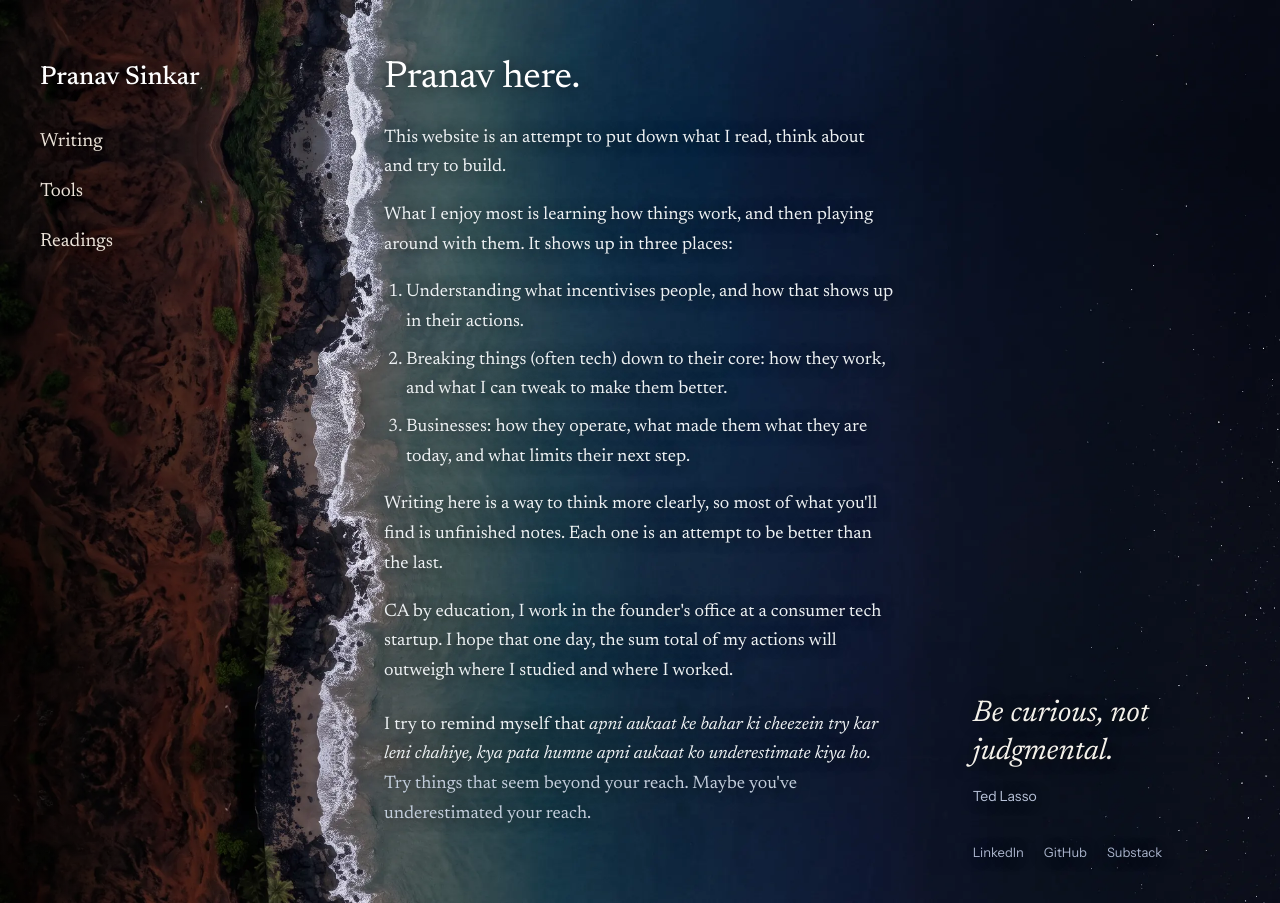
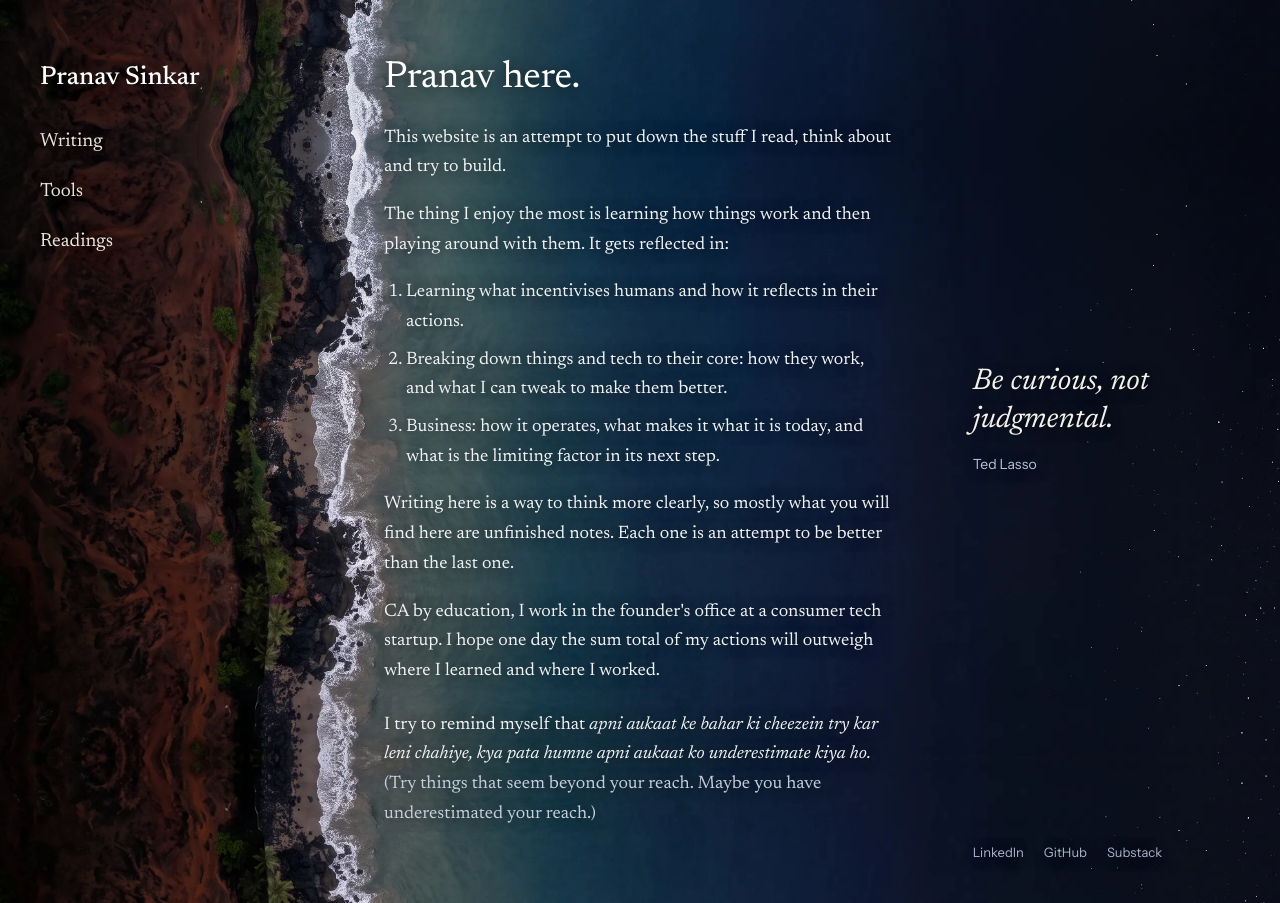
Before and after one commit to P-sinkar/P-sinkar.github.io, a Jekyll site: the page built from index.html, in a window 1280 px wide. Built offline with Jekyll 4.4.1, drawn with Linux system fonts in a browser that asks for light colours.

Commit message:
Home: Pranav's own About wording (grammar fixes only); quote centred in the night sky
Co-Authored-By: Claude Opus 5.5 <noreply@anthropic.com>
Claude-Session: https://claude.ai/code/session_01WLZp7DsgwKqm3Zbe75ynJs

```diff
--- a/assets/style.css
+++ b/assets/style.css
@@ -88,8 +88,8 @@ a:hover { text-decoration-thickness: 2px; }
 
 .home-quote {
   grid-area: quote;
-  align-self: end;
-  margin: 0 0 32px;
+  align-self: center;   /* in the middle of the night sky, away from the links */
+  margin: 0;
 }
 .home-quote blockquote { margin: 0 0 14px; padding: 0; border: 0; font-size: 1.875rem; line-height: 1.25; font-style: italic; color: #f4f1ea; }
 .home-quote figcaption { font-family: var(--sans); font-size: .875rem; color: #b9c3da; }
--- a/index.html
+++ b/index.html
@@ -3,13 +3,13 @@ layout: home
 title: Home
 ---
 <h1>Pranav here.</h1>
-<p>This website is an attempt to put down what I read, think about and try to build.</p>
-<p>What I enjoy most is learning how things work, and then playing around with them. It shows up in three places:</p>
+<p>This website is an attempt to put down the stuff I read, think about and try to build.</p>
+<p>The thing I enjoy the most is learning how things work and then playing around with them. It gets reflected in:</p>
 <ol>
-  <li>Understanding what incentivises people, and how that shows up in their actions.</li>
-  <li>Breaking things (often tech) down to their core: how they work, and what I can tweak to make them better.</li>
-  <li>Businesses: how they operate, what made them what they are today, and what limits their next step.</li>
+  <li>Learning what incentivises humans and how it reflects in their actions.</li>
+  <li>Breaking down things and tech to their core: how they work, and what I can tweak to make them better.</li>
+  <li>Business: how it operates, what makes it what it is today, and what is the limiting factor in its next step.</li>
 </ol>
-<p>Writing here is a way to think more clearly, so most of what you'll find is unfinished notes. Each one is an attempt to be better than the last.</p>
-<p>CA by education, I work in the founder's office at a consumer tech startup. I hope that one day, the sum total of my actions will outweigh where I studied and where I worked.</p>
-<p class="aukaat">I try to remind myself that <em>apni aukaat ke bahar ki cheezein try kar leni chahiye, kya pata humne apni aukaat ko underestimate kiya ho.</em><br><span class="translation">Try things that seem beyond your reach. Maybe you've underestimated your reach.</span></p>
+<p>Writing here is a way to think more clearly, so mostly what you will find here are unfinished notes. Each one is an attempt to be better than the last one.</p>
+<p>CA by education, I work in the founder's office at a consumer tech startup. I hope one day the sum total of my actions will outweigh where I learned and where I worked.</p>
+<p class="aukaat">I try to remind myself that <em>apni aukaat ke bahar ki cheezein try kar leni chahiye, kya pata humne apni aukaat ko underestimate kiya ho.</em><br><span class="translation">(Try things that seem beyond your reach. Maybe you have underestimated your reach.)</span></p>
```
